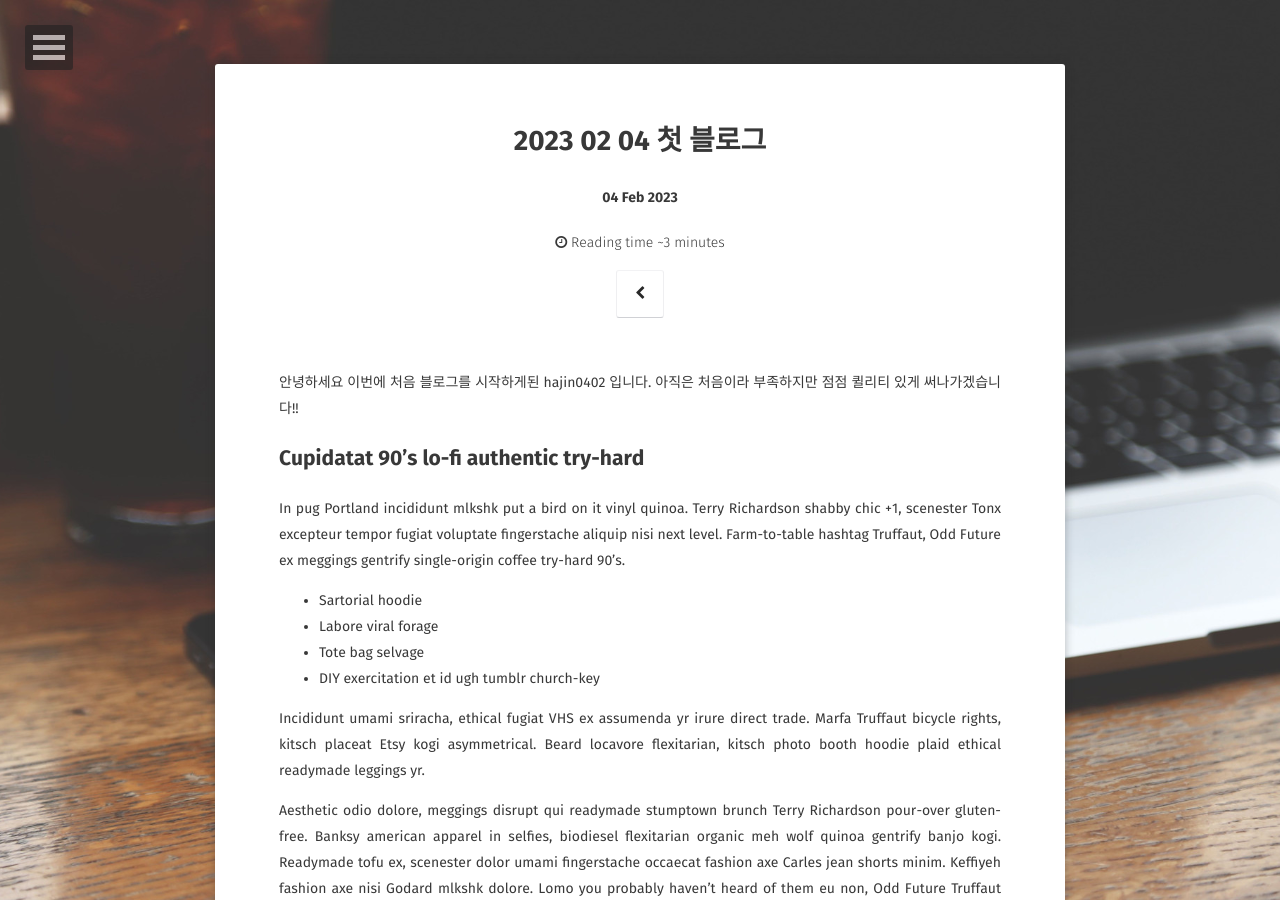
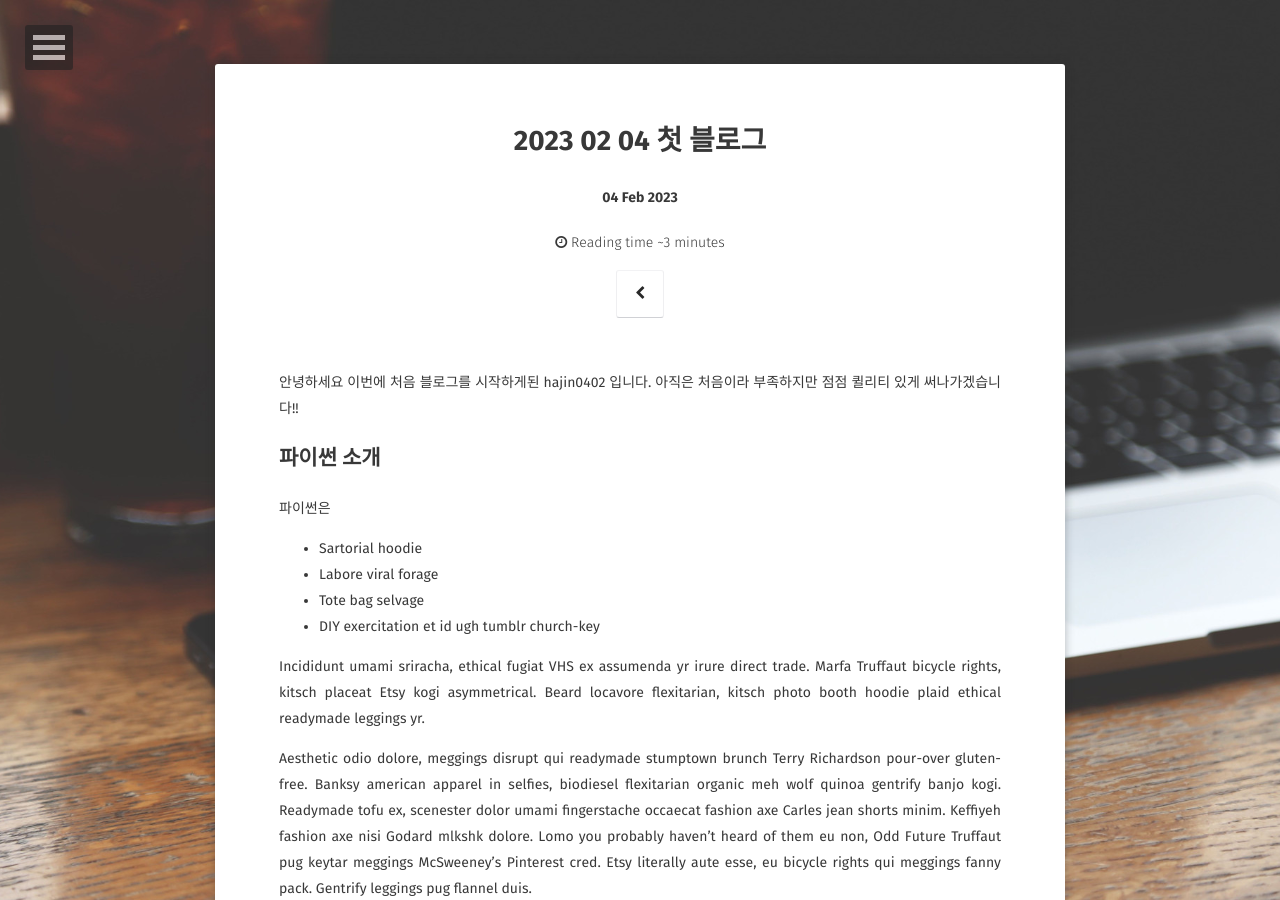
Before and after one commit to hajin0402/hajin0402.github.com, a Jekyll site: the page built from _posts/2023-02-04-readability-post.md, in a window 1280 px wide and 900 px high. Built offline with Jekyll 4.4.1, drawn with Linux system fonts in a browser that asks for light colours; some web fonts are replaced; comment, search, counter and statistics services are not loaded.

Commit message:
Update and rename 2012-05-22-readability-post.md to 2023-02-04-readability-post.md

```diff
--- a/_posts/2012-05-22-readability-post.md
+++ b/_posts/2023-02-04-readability-post.md
@@ -9,9 +9,9 @@ comments: true
 
 안녕하세요 이번에 처음 블로그를 시작하게된 hajin0402 입니다. 아직은 처음이라 부족하지만 점점 퀼리티 있게 써나가겠습니다!!
 
-## Cupidatat 90's lo-fi authentic try-hard
+## 파이썬 소개
 
-In pug Portland incididunt mlkshk put a bird on it vinyl quinoa. Terry Richardson shabby chic +1, scenester Tonx excepteur tempor fugiat voluptate fingerstache aliquip nisi next level. Farm-to-table hashtag Truffaut, Odd Future ex meggings gentrify single-origin coffee try-hard 90's.
+파이썬은
 
 * Sartorial hoodie
 * Labore viral forage
```
